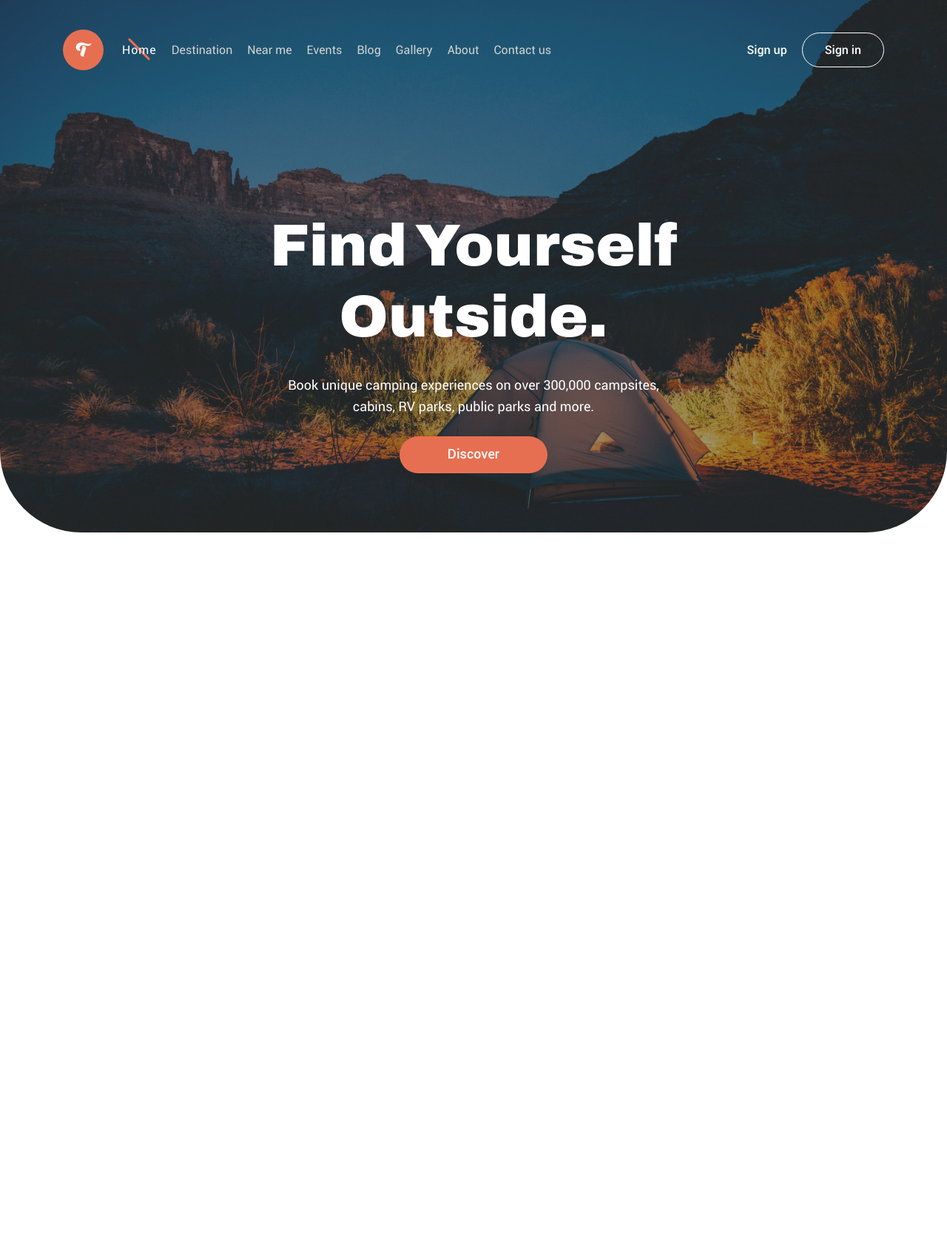
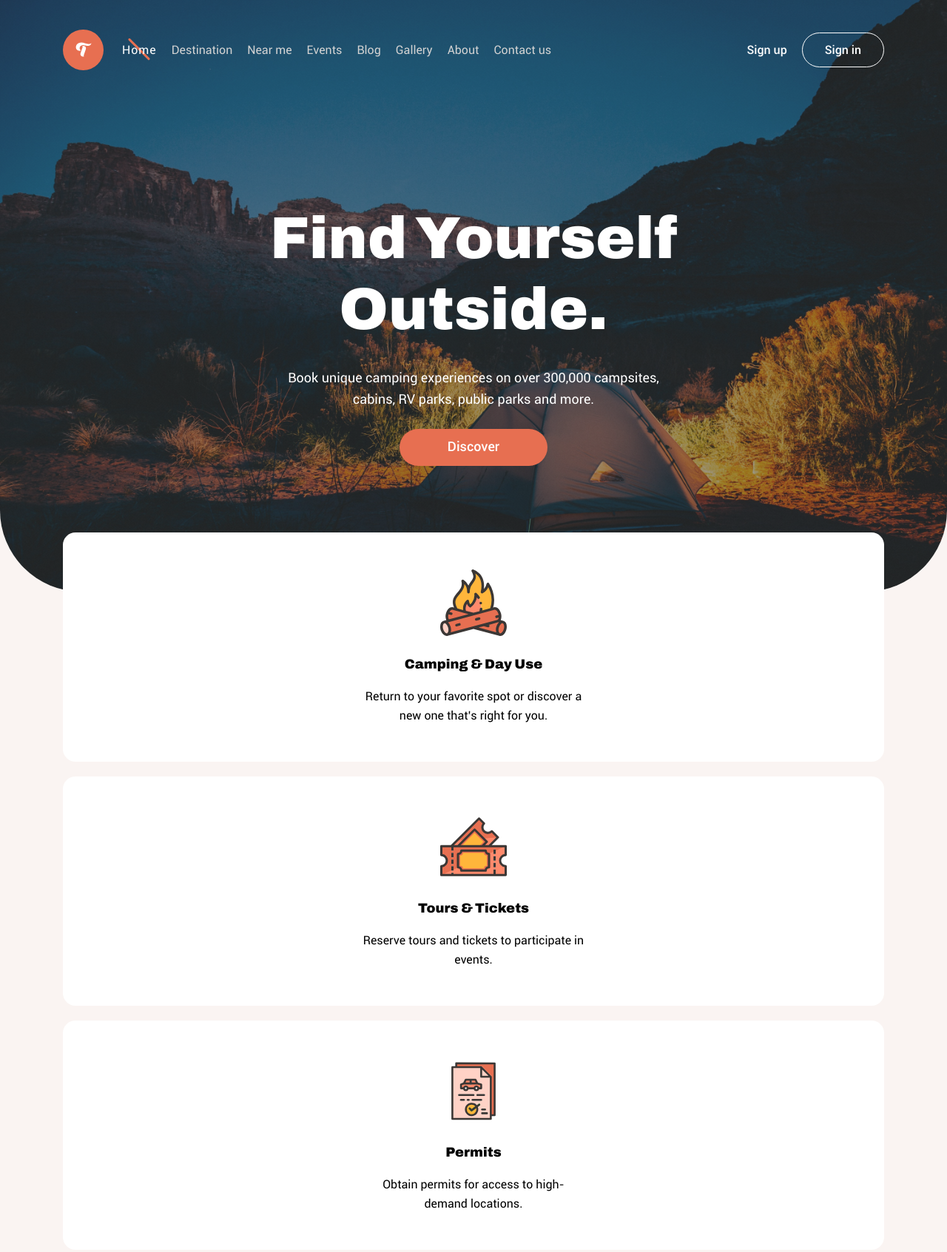
Before and after one commit to RaminHaghi/Camping-Website, a plain HTML site: page index.html in a window 1280 px wide. Shown: the top 1693 px of the page at 74% size. Before the commit the page ends 800 px from the top, so only its background shows below. Drawn offline with Linux system fonts and the light colour scheme.

Commit message:
add: services section to main contents

```diff
--- a/index.html
+++ b/index.html
@@ -113,7 +113,8 @@
 
             <div class="header__wrapper">
                 <h1 class="header__title">Find Yourself Outside.</h1>
-                <p class="header__caption">Book unique camping experiences on over 300,000 campsites, cabins, RV parks, public parks and more.</p>
+                <p class="header__caption">Book unique camping experiences on over 300,000 campsites, cabins, RV parks,
+                    public parks and more.</p>
                 <a href="#" class="header__btn btn">Discover</a>
             </div>
         </div>
@@ -121,6 +122,34 @@
     </header>
 
     <main class="main">
+
+        <div class="container">
+            <section class="services">
+                <div class="service">
+                    <img src="./images/svgs/bonfire.svg" alt="Camping & Day Use" class="service__img">
+                    <h2 class="service__title"> Camping & Day Use </h2>
+                    <p class="service__caption"> Return to your favorite spot or discover a new one that’s right for you. </p>
+                </div>
+
+                <div class="service">
+                    <img src="./images/svgs/tickets.svg" alt="Tours & Tickets" class="service__img">
+                    <h2 class="service__title"> Tours & Tickets </h2>
+                    <p class="service__caption"> Reserve tours and tickets to participate in events. </p>
+                </div>
+
+                <div class="service">
+                    <img src="./images/svgs/travel-car.svg" alt="Permits" class="service__img">
+                    <h2 class="service__title"> Permits </h2>
+                    <p class="service__caption"> Obtain permits for access to high-demand locations. </p>
+                </div>
+
+                <div class="service">
+                    <img src="./images/svgs/fishing.svg" alt="Recreation Activities" class="service__img">
+                    <h2 class="service__title"> Recreation Activities </h2>
+                    <p class="service__caption"> Find the best spots for hunting, fishing & recreational shooting. </p>
+                </div>
+            </section>
+        </div>
 
     </main>
 
--- a/styles/app.css
+++ b/styles/app.css
@@ -1,6 +1,13 @@
 :root {
+    /*
+    Variables
+    */
     --primary-color: #E76F51;
-    --white: #ffffff;
+    --color-grey: #3B3735;
+    --color-white: #ffffff;
+    --primary-font: "roboto", Arial, Helvetica, sans-serif;
+    --primary-font-md: "roboto-medium", Arial, Helvetica, sans-serif;
+    --secondary-font: "archivo", Tahoma, Verdana, sans-serif;
 }
 
 html {
@@ -17,44 +24,56 @@ html {
 body {
     line-height: 1.6;
     font-size: 1.6rem;
-    font-family: "roboto";
+    background-color: #FAF4F2;
+    font-family: var(--primary-font);
 }
 
 /*
-=============
+/////////////
     Reset
-=============
+/////////////
 */
 a {
     text-decoration: none;
 }
 
 /*
-====================
+/////////////////
     Comopnents
-====================
+/////////////////
 */
 .btn {
     display: flex;
     justify-content: center;
     align-items: center;
-    font-family: "roboto-medium";
+    font-family: var(--primary-font-md);
     width: 20rem;
     height: 5rem;
     border-radius: 5rem;
     margin-right: auto;
     margin-left: auto;
-    color: var(--white);
-    background-color: #3B3735;
+    color: var(--color-white);
+    background-color: var(--color-grey);
+    transition: all 250ms ease-in-out;
 }
 
 /*
-==================
+//////////////////
     App Styles
-==================
+//////////////////
 */
+
+/*
+=====================
+    Header Section
+=====================
+*/
+.btn:hover {
+    letter-spacing: 0.1rem;
+}
+
 .header {
-    background: linear-gradient( rgba(59,55,53,0.5), rgba(59,55,53,0.5)),url(../images/main-background.jpg);
+    background: linear-gradient(rgba(59, 55, 53, 0.5), rgba(59, 55, 53, 0.5)), url(../images/main-background.jpg);
     background-position: center;
     background-size: cover;
     height: 90vh;
@@ -99,11 +118,11 @@ a {
 }
 
 .nav-mobile__title {
-    color: var(--white);
+    color: var(--color-white);
     font-size: 2rem;
-    font-family: "archivo";
+    font-family: var(--secondary-font);
     text-align: center;
-    border-bottom: 1px solid var(--white);
+    border-bottom: 1px solid var(--color-white);
     padding-bottom: 1rem;
     margin-bottom: 2rem;
 }
@@ -119,11 +138,11 @@ a {
 }
 
 .navbar__item:hover {
-    color: var(--white);
+    color: var(--color-white);
 }
 
 .navbar__item--active {
-    color: var(--white);
+    color: var(--color-white);
     position: relative;
     z-index: 1;
     letter-spacing: 0.1rem;
@@ -151,22 +170,23 @@ a {
 }
 
 .navbar__link {
-    color: var(--white);
-    font-family: "roboto-medium";
+    color: var(--color-white);
+    font-family: var(--primary-font-md);
     font-size: 1.6rem;
     margin-left: 2.5rem;
     transition: all 250ms ease-in-out;
 }
 
 .navbar__link--border {
-    border: 1px solid var(--white);
+    border: 1px solid var(--color-white);
     border-radius: 4rem;
     padding: 1rem 3rem;
 }
+
 .navbar__link--border:hover {
-    color: #3B3735;
-    border: 1px solid #3B3735;
-    background-color: var(--white);
+    color: var(--color-grey);
+    border: 1px solid var(--color-grey);
+    background-color: var(--color-white);
 }
 
 /*
@@ -180,7 +200,7 @@ a {
     top: 0;
     left: -25rem;
     bottom: 0;
-    background-color: #3B3735;
+    background-color: var(--color-grey);
     padding: 2rem;
     transition: all 250ms ease-in-out;
 }
@@ -198,7 +218,7 @@ a {
 }
 
 .nav-mobile__link {
-    color: var(--white);
+    color: var(--color-white);
     position: relative;
     transition: all 250ms ease-in-out;
 }
@@ -231,8 +251,8 @@ a {
 
 .nav-mobile__btn {
     padding: 0.6rem 1.5rem;
-    color: var(--white);
-    border: 1px solid var(--white);
+    color: var(--color-white);
+    border: 1px solid var(--color-white);
     border-radius: 0.3rem;
     text-align: center;
     flex-grow: 1;
@@ -249,7 +269,7 @@ a {
     align-items: center;
     width: 5.5rem;
     height: 5.5rem;
-    background-color: var(--white);
+    background-color: var(--color-white);
     border-radius: 2rem;
     cursor: pointer;
 }
@@ -306,20 +326,67 @@ a {
     align-items: center;
     flex-direction: column;
     text-align: center;
-    margin-top: 13rem;
-    color: var(--white);
+    margin-top: 5rem;
+    color: var(--color-white);
 }
+
 .header__title {
     font-size: 4rem;
-    font-family: "archivo";
+    font-family: var(--secondary-font);
     max-width: 33rem;
     margin-bottom: 3rem;
+    line-height: 1.2;
 }
+
 .header__caption {
     max-width: 32rem;
     margin-bottom: 2.5rem;
 }
+
 .header__btn {
     font-size: 1.6rem;
     background-color: var(--primary-color);
 }
+
+/*
+====================
+    Main Section
+====================
+*/
+.main {
+    margin-top: -8rem;
+}
+
+.services {
+
+}
+
+.service {
+    background-color: var(--color-white);
+    /* width: 37rem; */
+    height: 31rem;
+    text-align: center;
+    border-radius: 1.7rem;
+    margin-bottom: 2rem;
+    display: flex;
+    flex-direction: column;
+    justify-content: center;
+    align-items: center;
+}
+
+.service__img {
+    display: block;
+    width: 9rem;
+    height: 9rem;
+}
+
+.service__title {
+    font-family: var(--secondary-font);
+    font-size: 1.8rem;
+    margin: 2.4rem 0 1.7rem 0;
+}
+
+.service__caption {
+    font-size: 1.6rem;
+    max-width: 30rem;
+}
--- a/styles/responsive.css
+++ b/styles/responsive.css
@@ -17,6 +17,10 @@
 }
 
 @media all and (min-width: 992px) {
+    .header {
+        height: 100vh;
+    }
+
     .navbar__links {
         display: flex;
     }
@@ -26,7 +30,7 @@
     }
 
     .header__wrapper {
-        margin-top: 15rem;
+        margin-top: 14rem;
     }
 
     .header__title {
```
